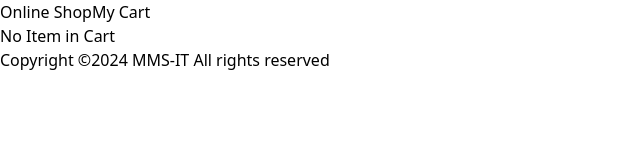
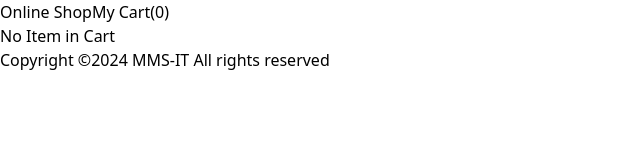
Before and after one commit to Yehtetaung158/react-project, a React (Vite) app in the folder react-shopping-web/: page /my-cart in a window 1280 px wide. Shown: the top 160 px of the page, without its empty margins (0-640 px from the left). Built offline with nearby package versions, Linux system fonts and the light colour scheme.

Commit message:
my cart all done

```diff
--- a/react-shopping-web/src/components/Header.jsx
+++ b/react-shopping-web/src/components/Header.jsx
@@ -1,5 +1,6 @@
 import React from "react";
 import { Link } from "react-router-dom";
+import useCart from "../Zustand/useState";
 
 const Header = () => {
   return (
@@ -9,7 +10,7 @@ const Header = () => {
           Online Shop
         </a>
         <button className="border-2 border-black px-4 py-2 font-semibold hover:bg-black hover:text-white transition-all duration-300">
-          <Link to={"/my-cart"}>My Cart</Link>
+          <Link to={"/my-cart"}>My Cart({useCart.getState().cart.length})</Link>
         </button>
       </div>
     </>
--- a/react-shopping-web/src/pages/MyCart.jsx
+++ b/react-shopping-web/src/pages/MyCart.jsx
@@ -1,19 +1,39 @@
-import React, { useState } from 'react'
-import useCart from '../Zustand/useState';
+import React from "react";
+import useCart from "../Zustand/useState";
 
 const MyCart = () => {
-  const {cart, removeFromCart, id} = useCart();
-  const handleRemove = (id)=> {
-    console.log(id);
+  const { cart, removeFromCart } = useCart();
+
+  const handleOnClick = (id) => {
     removeFromCart(id);
-  }
+  };
+
   return (
-    <div className='flex flex-col items-start justify-start container mx-auto'>
-      {cart.length > 0 ? <h1 className='text-3xl text-gray-700'>My Cart</h1> : <h1>No Item in Cart</h1>}
-      {cart.map((item) => <p key={item.id}>{item.title}</p>)}
-      {cart.map((el)=> <button key={el.id} onClick={handleRemove(el.id)}>Remove</button>)}
+    <div className="flex flex-col items-start justify-center container mx-auto">
+      <div className="mb-5">
+        {cart.length > 0 ? (
+          <h1 className="text-3xl text-gray-700">My Cart</h1>
+        ) : (
+          <h1>No Item in Cart</h1>
+        )}
+      </div>
+        {cart.map((item) => (
+          <div key={item.id} className="grid grid-cols-4 grid-flow-row justify-items-center items-center h-14 w-full border-b-2">
+            <p className="text-gray-700 line-clamp-1">{item.title}</p>
+            <p className="text-gray-700 line-clamp-1">{item.price} USD</p>
+            <button
+              onClick={() => handleOnClick(item.id)}
+              className=" bg-red-500 text-white px-2 py-1 rounded size-2/3"
+            >
+              Remove
+            </button>
+            <button className=" bg-blue-500 text-white px-2 py-1 rounded size-2/3">
+              Purchase
+            </button>
+          </div>
+        ))}
     </div>
-  )
-}
+  );
+};
 
-export default MyCart
+export default MyCart;
```
